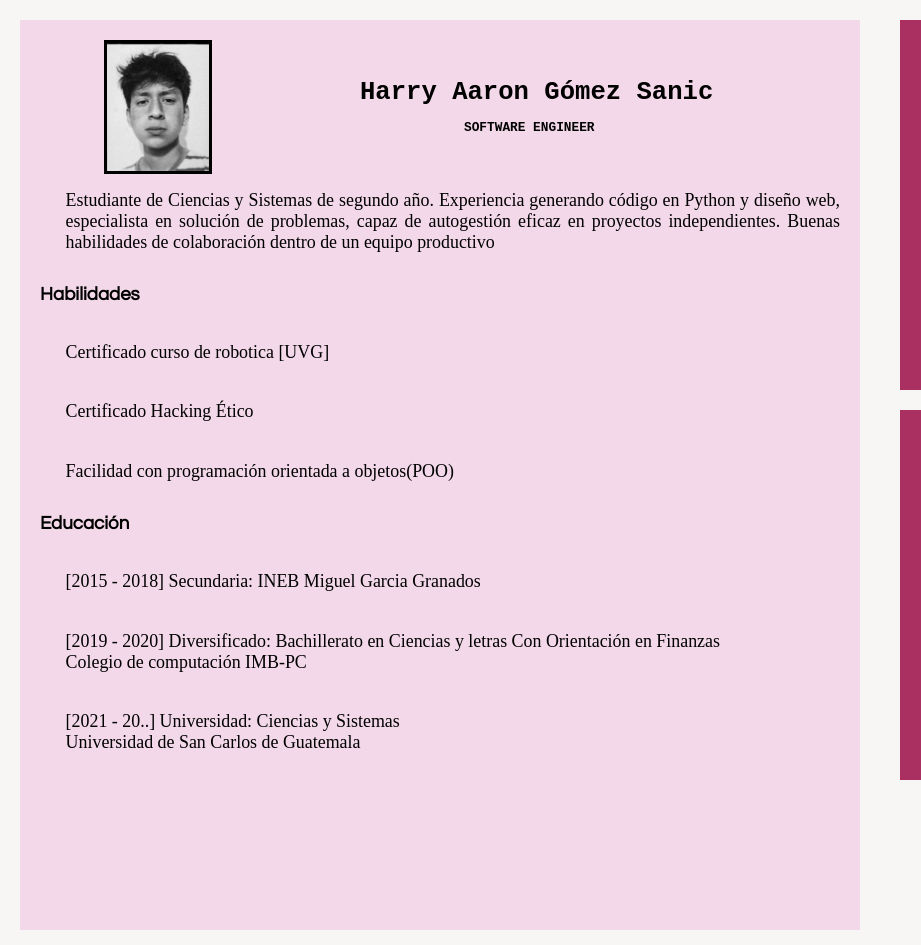
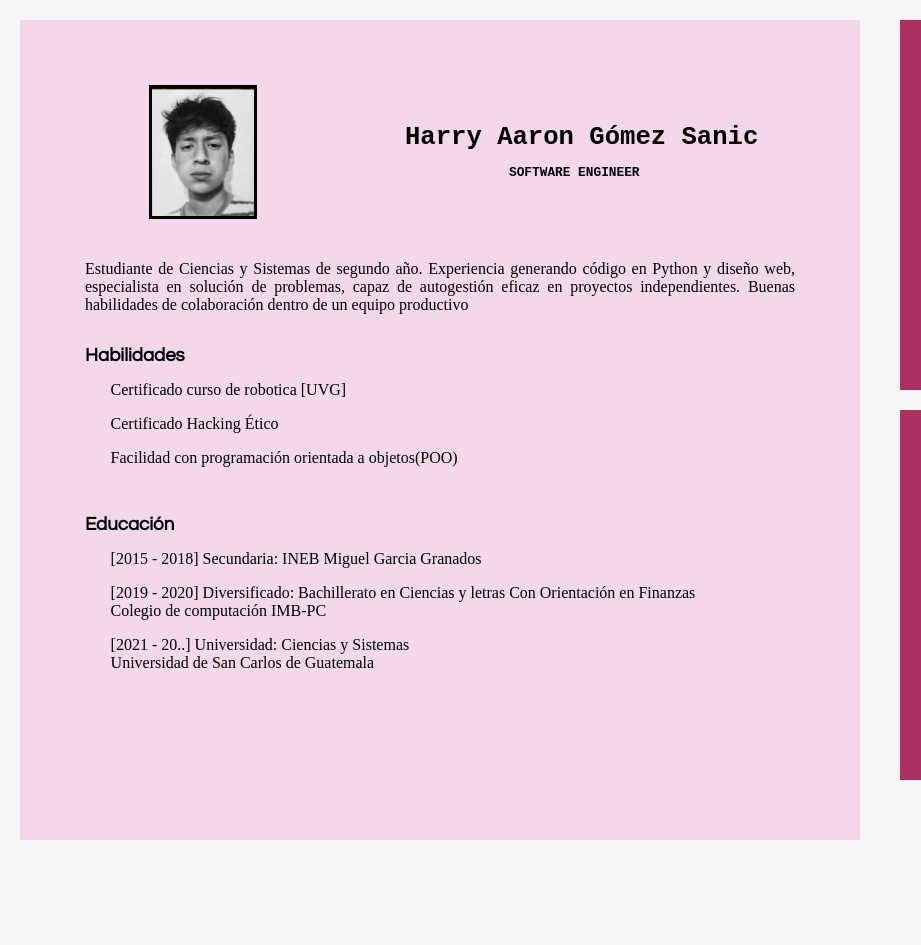
Before and after one commit to H4rr1ss/H4rr1ss.github.io, a plain HTML site: page index.html in a window 1280 px wide. Shown: the full height of the page, 0-921 px from the left. After the commit the page ends 850 px from the top, so only its background shows below. Drawn offline with Linux system fonts and the light colour scheme.

Commit message:
Commit final

```diff
--- a/estilos.css
+++ b/estilos.css
@@ -17,7 +17,7 @@
 /*CONFIGURACIÓN DEL CONTENEDOR*/
 	.in-flex{
 		flex:1;
-		min-width:250px;
+		min-width:260px;
 	}
 
 	.in-flex div{
@@ -34,13 +34,16 @@
 	.in-flex:first-child{
 		flex:2;
 		padding:20px;
-		height:870px;
+		height:780px;
 		background-color:#F2D8E8;
 		margin:20px;
-		margin-bottom:15px;
+		margin-bottom:10px;
 
 	}
 	/*Informacion general*/
+		#contenedor{
+			position:relative;
+		}
 
 		#contenedor img{
 			position:absolute;
@@ -75,17 +78,21 @@
 	/*Descripcion sobre mi*/
 
 		#contenedor p{
-			margin-top:3vw;
 			font-family:Lucida Bright;
 			font-style:bolder;
-			max-width:auto;
-			min-width:auto;
+			text-align:justify;
+			margin-left:2vw;
+		}
+
+/*
+margin-top:3vw;
+			font-family:Lucida Bright;
+			font-style:bolder;
+
 			font-size:1.4vw;
 			margin-left:2vw;
 			text-align:justify;
-		}
-
-
+*/
 
 /*CONFIGURACIÓN DE LATERALES*/
 	.laterales{
--- a/index.html
+++ b/index.html
@@ -11,13 +11,17 @@
 	<body>
 		<section class="home">
 			<!--DIV de contenedor CURRICULUM-->
-			<div id="contenedor" class= "in-flex">
-
+			<div class= "in-flex">
+				<div id="contenedor">
 					<img src="imas/foto.jpeg"/>
 					<h1 class="in-flex" id="nombre">Harry Aaron Gómez Sanic</h1>
 					<h3 class="in-flex" id="profesion">SOFTWARE ENGINEER</h3>
 					<br>
-				<p>
+					<br>
+					<br>
+					<br>
+					<br>
+					<p style="margin-left:0vmin;">
 					Estudiante de Ciencias y Sistemas de segundo año. Experiencia generando código
 					en Python y diseño web, especialista en solución de problemas, capaz de autogestión
 					eficaz en proyectos independientes. Buenas habilidades de colaboración dentro de un equipo productivo</p>
@@ -25,22 +29,25 @@
 					<br>
 
 					<h3 style="margin-left:0vmin;">Habilidades</h3>
+					<br>
 					<p>
 					Certificado curso de robotica [UVG]
-				</p>
-				<P>Certificado Hacking Ético </p>
-				<P>Facilidad con programación orientada a objetos(POO)</p>
+					</p><br>
+					<p>Certificado Hacking Ético </p><br>
+					<p>Facilidad con programación orientada a objetos(POO)</p><br>
 
 					<br>
 					<br>
 					<h3 style="margin-left:0vmin;">Educación</h3>
+					<br>
 					<p>
 					[2015 - 2018] Secundaria: INEB Miguel Garcia Granados
-				</p>
-				<P>[2019 - 2020] Diversificado: Bachillerato en Ciencias y letras Con Orientación en Finanzas</p>
-				<p style="margin-top:0vw;">Colegio de computación IMB-PC</p>
-				<P>[2021 - 20..] Universidad: Ciencias y Sistemas</p>
+					</p><br>
+					<p>[2019 - 2020] Diversificado: Bachillerato en Ciencias y letras Con Orientación en Finanzas</p>
+					<p style="margin-top:0vw;">Colegio de computación IMB-PC</p><br>
+					<p>[2021 - 20..] Universidad: Ciencias y Sistemas</p>
 					<p style="margin-top:0vw;">Universidad de San Carlos de Guatemala</p>
+				</div>
 			</div>
 			<!------------------------------->
 
```
Lines whose indentation alone changed are shown as unchanged.
